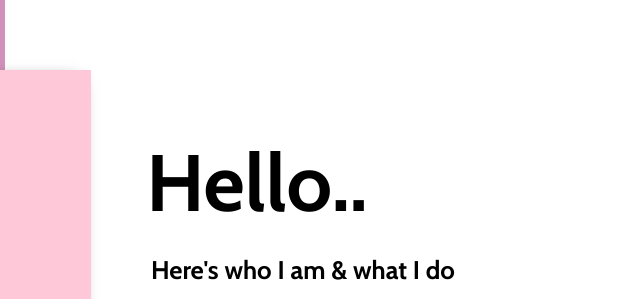
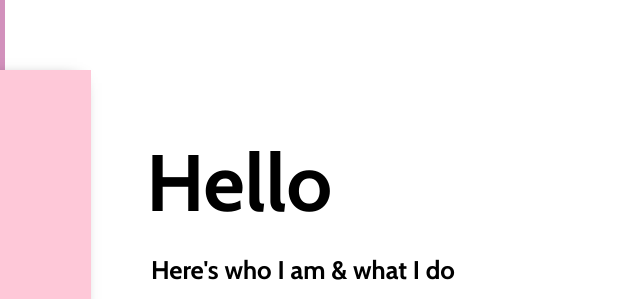
Before and after one commit to Hana-Noorudheen/Hana-Noorudheen.github.io, a plain HTML site: page index.html in a window 1280 px wide. Shown: the part 196-495 px from the top of the page, 507-1147 px from the left. Drawn offline with nearby package versions, Linux system fonts and the light colour scheme.

Commit message:
removing  dot

```diff
--- a/index.html
+++ b/index.html
@@ -72,7 +72,7 @@
                   </div>
             </div>
             <div class="right">
-                <h1 class="righth">Hello..</h1>
+                <h1 class="righth">Hello</h1>
                  <h2 class="righth2">Here's who I am & what I do</h2>
                  <a href="views/resume.html" class="btn">RESUME</a>
                  <a href="views/project.html" class="btn1">PROJECTS</a>
```
